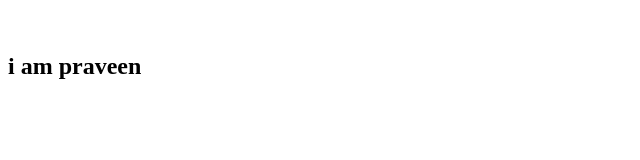
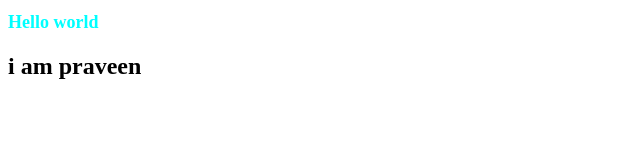
Before and after one commit to Praveenchinthakuntla/project1, a plain HTML site: page index.html in a window 1280 px wide. Shown: the whole page, without its empty margins (0-640 px from the left). Drawn offline with Linux system fonts and the light colour scheme.

Commit message:
project updated

```diff
--- a/style.css
+++ b/style.css
@@ -1,4 +1,4 @@
 .h1 {
-    color:#ffffffea;
+    color:aqua;
     font-size:large;
 }
```
